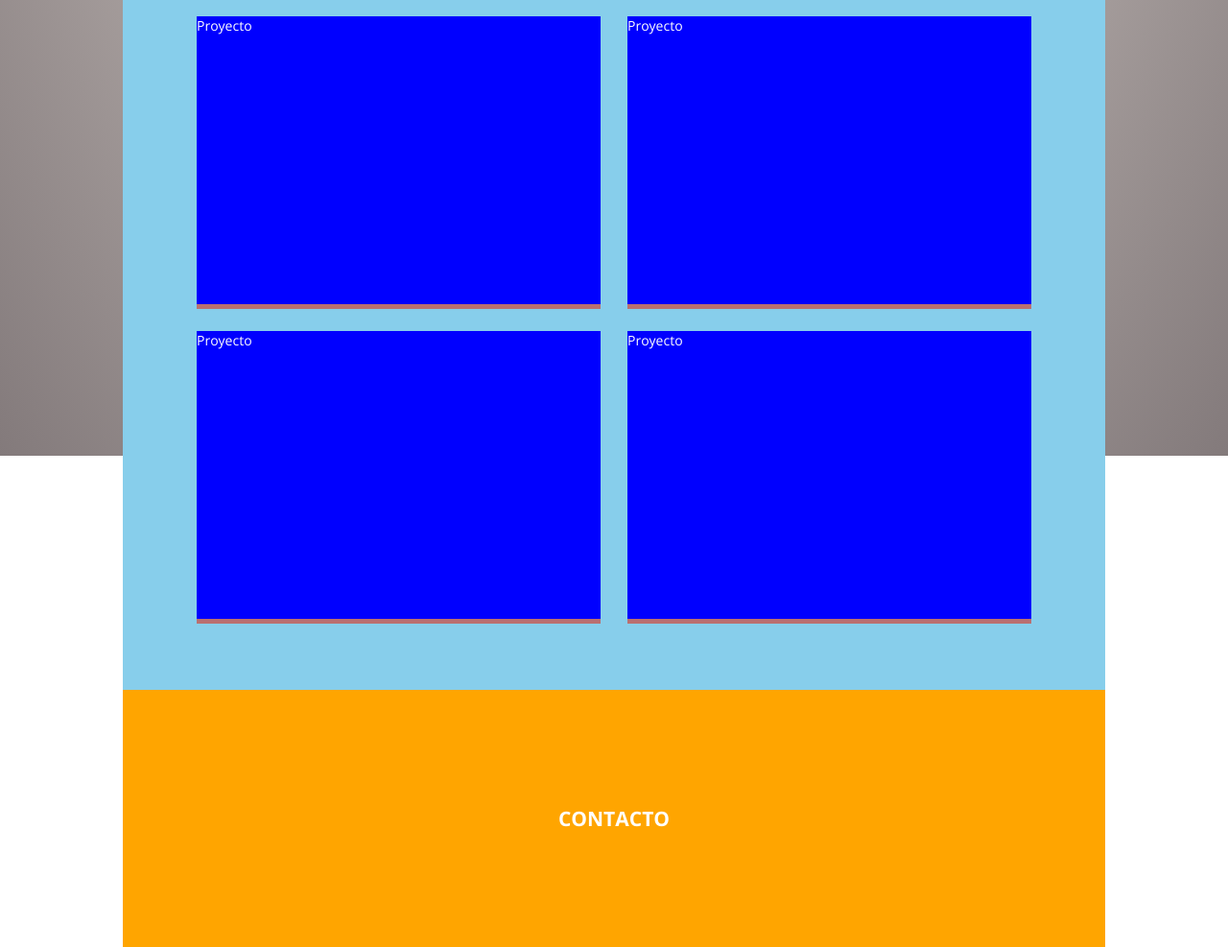
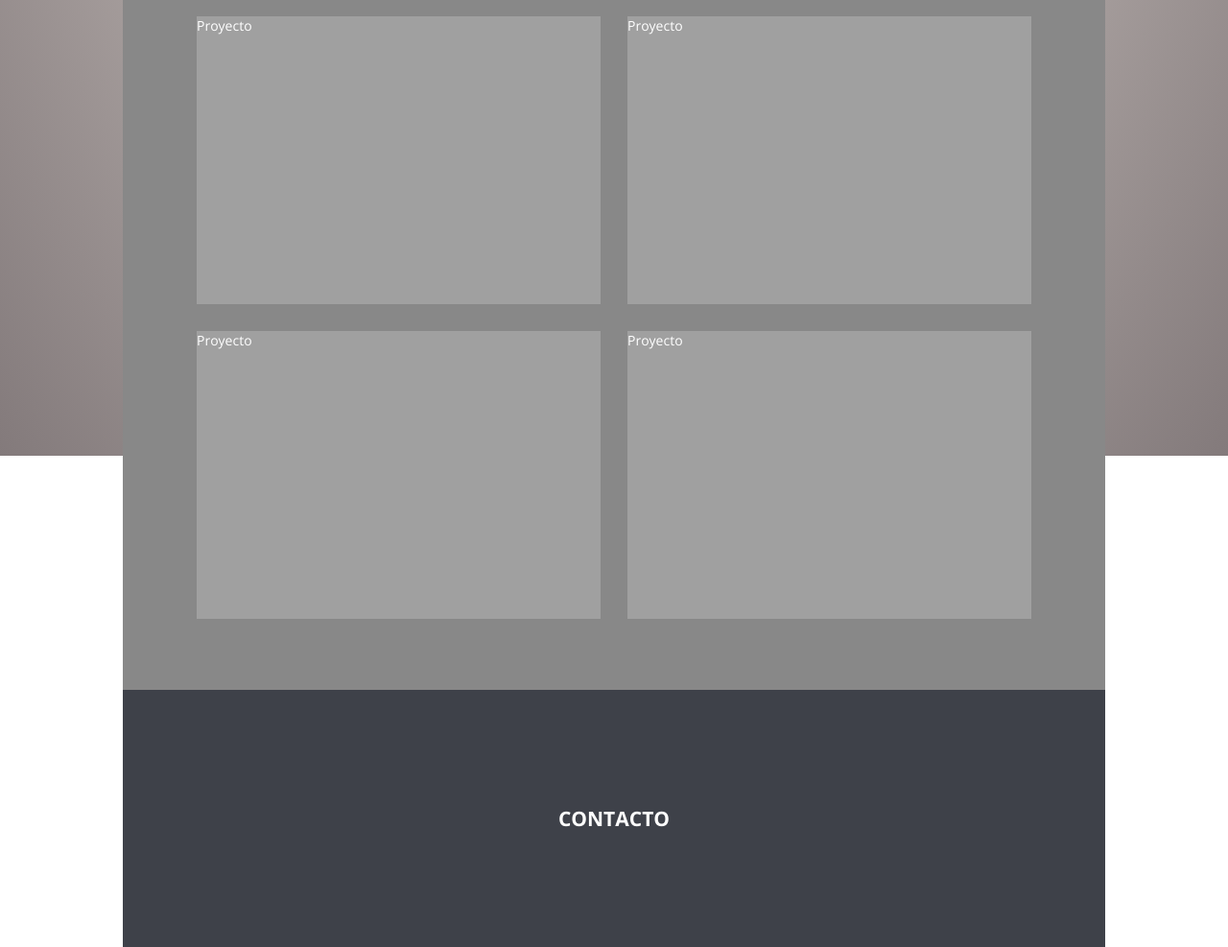
Before and after one commit to merycardenas27/Portafolio-beta, a plain HTML site: page index.html in a window 1280 px wide. Shown: the part 1525-2512 px from the top of the page at 96% size. Drawn offline with nearby package versions, Linux system fonts and the light colour scheme.

Commit message:
index.html-Cambio de colores

```diff
--- a/src/scss/main.scss
+++ b/src/scss/main.scss
@@ -205,7 +205,7 @@ p
 
 .portfolio
 {
-    background-color: skyblue;
+    background-color: $gray-lighten1;
 
     @extend .pt-sec;
     @extend .pb-sec;
@@ -219,13 +219,12 @@ p
 
     -webkit-transition: all .2s ease-in-out;
 
-    background-color: blue;
-    box-shadow: 0 5px 0 0 $comp-dark-color;
+    background-color: $gray-lighten3;
 }
 
 .contact
 {
-    background-color: orange;
+    background-color: $neut1-color;
 
     @extend .pt-sec;
     @extend .pb-sec;
```
Also changed, not shown: css/main.css, 1 other file.
